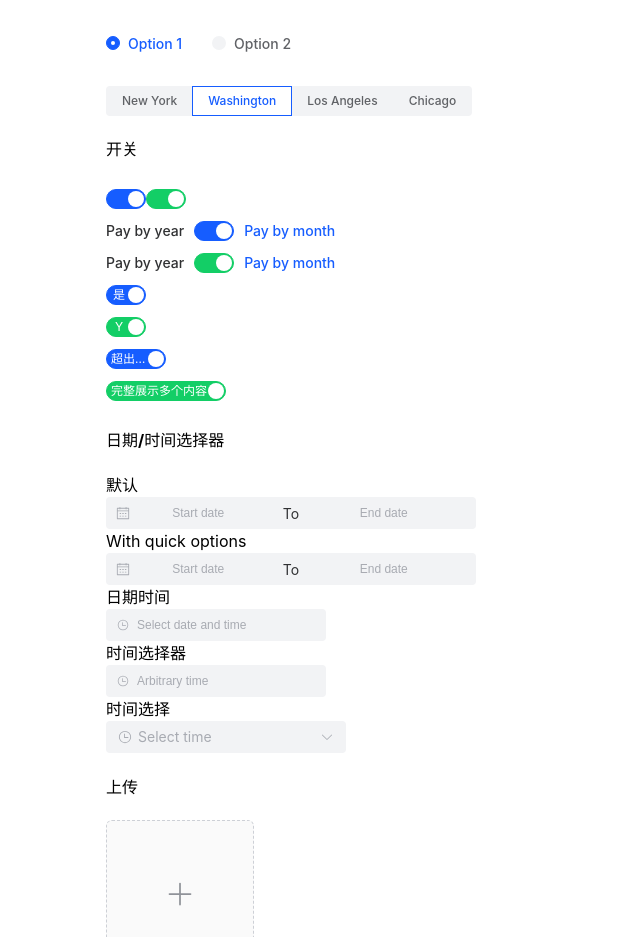
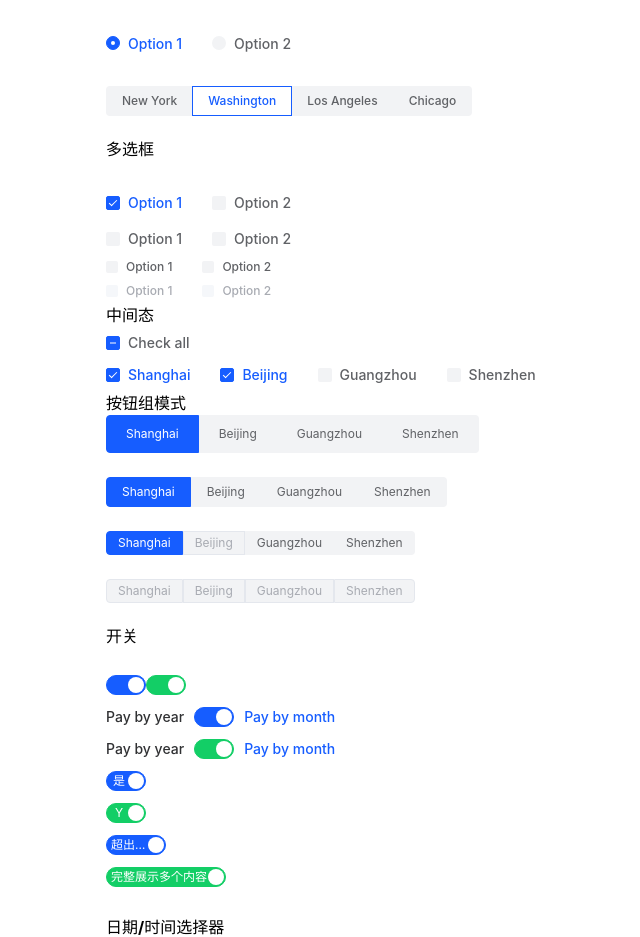
Before and after one commit to ALiangTech/element-plus-theme-demo, a Vue app: page / in a window 1280 px wide. Shown: the part 1280-2217 px from the top of the page, without its empty margins (150-790 px from the left). Built offline with nearby package versions, Linux system fonts and the light colour scheme.

Commit message:
样式调整

```diff
--- a/src/components/Button.vue
+++ b/src/components/Button.vue
@@ -1,7 +1,7 @@
 <template>
     <div>
         <div class="mb-4">
-            <el-button style="--el-button-hover-text-color:#4e5969;--el-button-hover-bg-color:#e5e6eb">Default</el-button>
+            <el-button >Default</el-button>
             <el-button type="primary">Primary</el-button>
             <el-button type="success">Success</el-button>
             <el-button type="info">Info</el-button>
@@ -10,7 +10,7 @@
         </div>
 
         <div class="mb-4">
-            <el-button plain style="--el-button-hover-text-color:#4e5969;--el-button-hover-bg-color:#e5e6eb">Plain</el-button>
+            <el-button plain>Plain</el-button>
             <el-button type="primary" plain>Primary</el-button>
             <el-button type="success" plain>Success</el-button>
             <el-button type="info" plain>Info</el-button>
--- /dev/null
+++ b/src/components/CheckedBox.vue
@@ -0,0 +1,97 @@
+<template>
+    <div>
+        <h4>多选框</h4>
+    </div>
+    <div>
+        <el-checkbox v-model="checked1" label="Option 1" size="large" />
+        <el-checkbox v-model="checked2" label="Option 2" size="large" />
+    </div>
+    <div>
+        <el-checkbox v-model="checked3" label="Option 1" />
+        <el-checkbox v-model="checked4" label="Option 2" />
+    </div>
+    <div>
+        <el-checkbox v-model="checked5" label="Option 1" size="small" />
+        <el-checkbox v-model="checked6" label="Option 2" size="small" />
+    </div>
+    <div>
+        <el-checkbox v-model="checked7" label="Option 1" size="small" disabled />
+        <el-checkbox v-model="checked8" label="Option 2" size="small" disabled />
+    </div>
+    <div>中间态</div>
+    <el-checkbox v-model="checkAll" :indeterminate="isIndeterminate" @change="handleCheckAllChange">
+        Check all
+    </el-checkbox>
+    <el-checkbox-group v-model="checkedCities" @change="handleCheckedCitiesChange">
+        <el-checkbox v-for="city in cities" :key="city" :label="city" :value="city">
+            {{ city }}
+        </el-checkbox>
+    </el-checkbox-group>
+    <div>按钮组模式</div>
+    <div>
+        <el-checkbox-group v-model="checkboxGroup1" size="large">
+            <el-checkbox-button v-for="city in cities" :key="city" :value="city">
+                {{ city }}
+            </el-checkbox-button>
+        </el-checkbox-group>
+    </div>
+    <div class="demo-button-style">
+        <el-checkbox-group v-model="checkboxGroup2">
+            <el-checkbox-button v-for="city in cities" :key="city" :value="city">
+                {{ city }}
+            </el-checkbox-button>
+        </el-checkbox-group>
+    </div>
+    <div class="demo-button-style">
+        <el-checkbox-group v-model="checkboxGroup3" size="small">
+            <el-checkbox-button v-for="city in cities" :key="city" :value="city" :disabled="city === 'Beijing'">
+                {{ city }}
+            </el-checkbox-button>
+        </el-checkbox-group>
+    </div>
+    <div class="demo-button-style">
+        <el-checkbox-group v-model="checkboxGroup4" size="small" disabled>
+            <el-checkbox-button v-for="city in cities" :key="city" :value="city">
+                {{ city }}
+            </el-checkbox-button>
+        </el-checkbox-group>
+    </div>
+</template>
+
+<script lang="ts" setup>
+import { ref } from 'vue'
+
+const checked1 = ref(true)
+const checked2 = ref(false)
+const checked3 = ref(false)
+const checked4 = ref(false)
+const checked5 = ref(false)
+const checked6 = ref(false)
+const checked7 = ref(false)
+const checked8 = ref(false)
+
+const checkboxGroup1 = ref(['Shanghai'])
+const checkboxGroup2 = ref(['Shanghai'])
+const checkboxGroup3 = ref(['Shanghai'])
+const checkboxGroup4 = ref(['Shanghai'])
+const checkAll = ref(false)
+const isIndeterminate = ref(true)
+const checkedCities = ref(['Shanghai', 'Beijing'])
+const cities = ['Shanghai', 'Beijing', 'Guangzhou', 'Shenzhen']
+
+const handleCheckAllChange = (val: boolean) => {
+    checkedCities.value = val ? cities : []
+    isIndeterminate.value = false
+}
+const handleCheckedCitiesChange = (value: string[]) => {
+    const checkedCount = value.length
+    checkAll.value = checkedCount === cities.length
+    isIndeterminate.value = checkedCount > 0 && checkedCount < cities.length
+}
+</script>
+
+<style scoped>
+.demo-button-style {
+  margin-top: 24px;
+}
+</style>
--- a/src/components/HelloWorld.vue
+++ b/src/components/HelloWorld.vue
@@ -21,6 +21,7 @@ import Breadcrumb from './Breadcrumb.vue'
 import Pagination from './Pagination.vue'
 import Steps from './Steps.vue'
 import Scrollbar from './Scrollbar.vue'
+import CheckedBox from './CheckedBox.vue'
 import { ElInput, ElDatePicker, ElButton } from 'element-plus'
 import Select from './Select.vue'
 
@@ -105,6 +106,7 @@ const popperOptions = {
       </div>
       <Select></Select>
       <Radio></Radio>
+      <CheckedBox></CheckedBox>
       <Switch></Switch>
       <Dates></Dates>
       <Uploads></Uploads>
--- a/src/theme.scss
+++ b/src/theme.scss
@@ -26,6 +26,14 @@ $--colors: (
     // "bg-color": #f2f3f5,
     // "border-color": transparent,
     "hover-border-color": transparent
+  ),
+  $button: (
+    'hover-text-color': #4e5969,
+    'hover-bg-color': #e5e6eb,
+    'hover-border-color': transparent,
+    "active-text-color": #4e5969,
+    "active-bg-color": #c9cdd4,
+    'active-border-color': transparent,
   ),
   $select: (
     'border-color-hover': transparent
@@ -89,6 +97,11 @@ html {
       background-color: $hover-bg-color;
     }
   }
+  .el-select__selection {
+    .el-tag {
+      border-color: var(--el-color-border-2);
+    }
+  }
   .el-button {
     min-width: $button-min-width;
   }
@@ -103,7 +116,7 @@ html {
   @include reset-is-focus()
 }
 .el-select__wrapper.is-focused{
-  background-color: #e5e6eb!important;
+  background-color: #fff!important;
 }
 
 .el-radio-button__inner {
@@ -122,3 +135,10 @@ html {
   color: currentColor;
   background-color: transparent;
 }
+
+.el-button.is-plain {
+  --el-button-hover-border-color: transparent;
+}
+.el-range-editor.is-active {
+  background-color: #fff!important; // 时间选择器激活白色背景
+}
```
